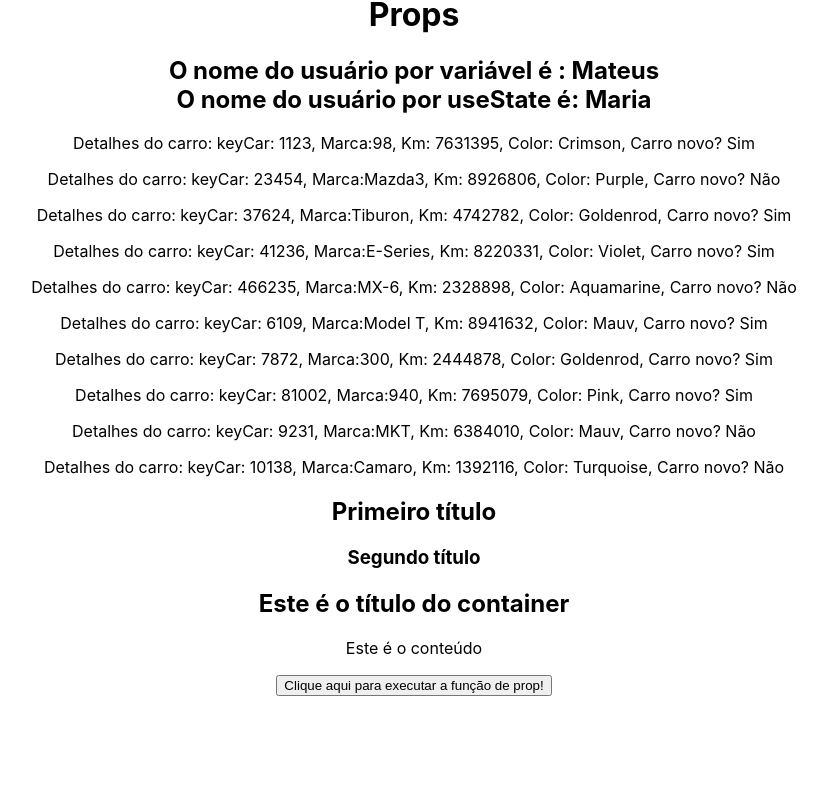
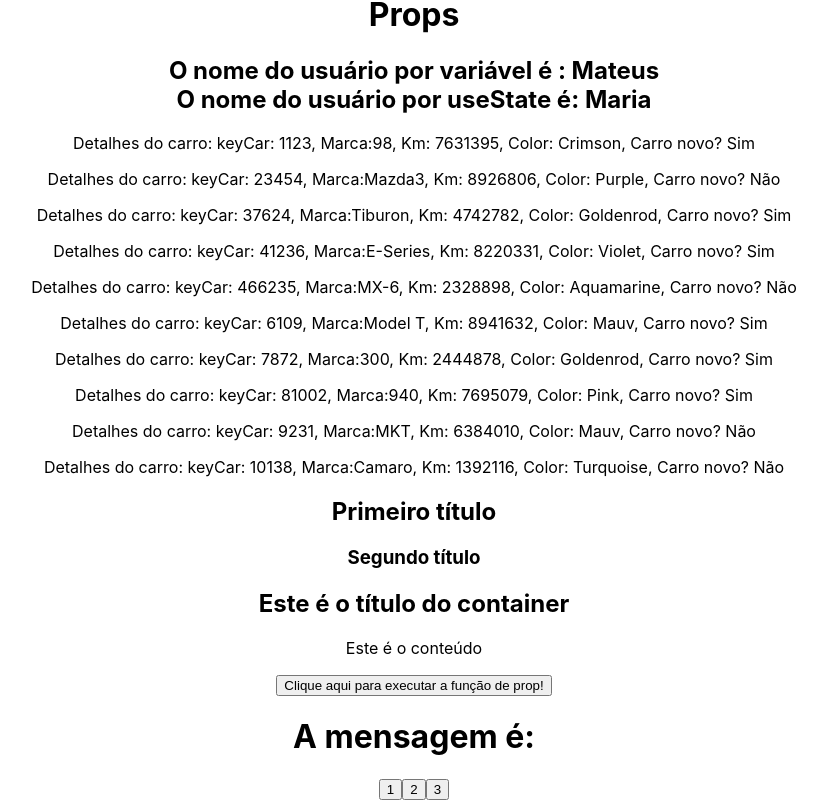
Before and after one commit to KaikSAlves/react-zero-a-maestria, a React (Create React App) app: page / in a window 1280 px wide. Shown: the part 768-1568 px from the top of the page, without its empty margins (226-1053 px from the left). Before the commit the page ends 1464 px from the top, so only its background shows below. Built offline with nearby package versions, Linux system fonts and the light colour scheme.

Commit message:
State lift

```diff
--- a/src/App.js
+++ b/src/App.js
@@ -10,10 +10,19 @@
 import Fragment from './components/Fragment';
 import Container from './components/Container';
 import ExecuteFunction from './components/ExecuteFunction';
+import Message from './components/Message';
+import ChangeMessageState from './components/ChangeMessageState';
 
 function App() {
   const name = "Mateus";
   const [userName] = useState("Maria");
+
+
+  const [message, setMessage] = useState("");
+
+  const handleMessage = (msg) => {
+    setMessage(msg);
+  }
 
   function showMessage(){
     console.log("Mostrando mensagem no console: f12 para observar mais!s");
@@ -53,7 +62,8 @@
       </Container>
 
       <ExecuteFunction myFunction={showMessage}></ExecuteFunction>
-
+      <Message msg={message}></Message>
+      <ChangeMessageState handleMessage={handleMessage}></ChangeMessageState>
       {/*
       Imagens publicas
       <div>
--- /dev/null
+++ b/src/components/ChangeMessageState.js
@@ -0,0 +1,17 @@
+
+
+const ChangeMessageState = ({handleMessage}) => {
+
+  const messages = ["Teste1","Teste2", "Teste3"];
+
+
+  return (
+    <div>
+        <button onClick={() => handleMessage(messages[0])}>1</button>
+        <button onClick={() => handleMessage(messages[1])}>2</button>
+        <button onClick={() => handleMessage(messages[2])}>3</button>
+    </div>
+  )
+}
+
+export default ChangeMessageState
--- a/src/components/ExecuteFunction.js
+++ b/src/components/ExecuteFunction.js
@@ -1,6 +1,8 @@
+import { useState } from "react"
 
 
 const ExecuteFunction = ({myFunction}) => {
+
   return (
     <button onClick={myFunction}>Clique aqui para executar a função de prop!</button>
   )
--- /dev/null
+++ b/src/components/Message.js
@@ -0,0 +1,11 @@
+import React from 'react'
+
+const Message = ({msg}) => {
+  return (
+    <div>
+        <h1>A mensagem é: {msg}</h1>
+    </div>
+  )
+}
+
+export default Message
```
